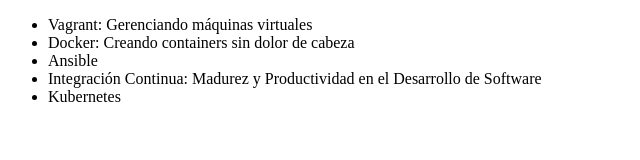
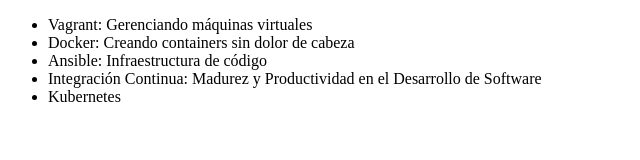
Before and after one commit to huvillatoro/alura-git, a plain HTML site: page index.html in a window 1280 px wide. Shown: the whole page, without its empty margins (0-640 px from the left). Drawn offline with Linux system fonts and the light colour scheme.

Commit message:
Agregando texto al nombre del curso Ansible

```diff
--- a/index.html
+++ b/index.html
@@ -8,7 +8,7 @@
      <ul>
          <li> Vagrant: Gerenciando máquinas virtuales </li>
          <li> Docker: Creando containers sin dolor de cabeza </li>
-         <li> Ansible </li>
+         <li> Ansible: Infraestructura de código </li>
          <li> Integración Continua: Madurez y Productividad en el Desarrollo de Software </li>
          <li>Kubernetes</li>
      </ul>
```
